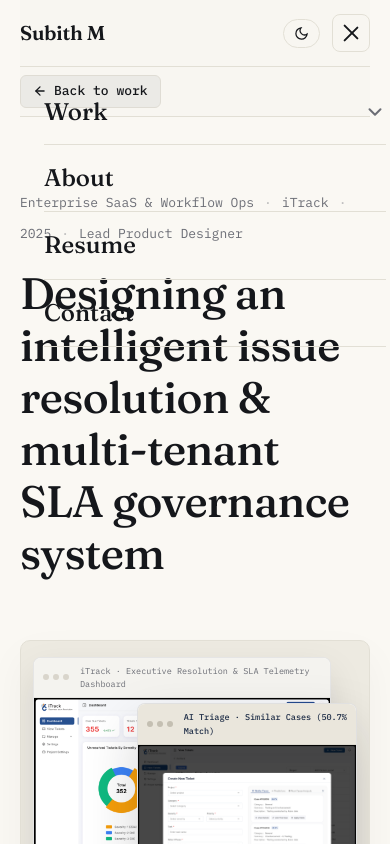
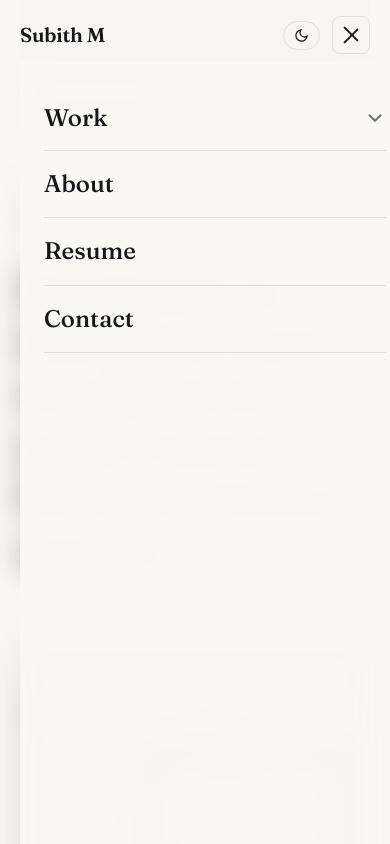
Before and after one commit to SubithPrabhakar/subith-portfolio, a plain HTML site: page itrack.html in a window 390 px wide. Both pictures are taken after a click on the button 351 px from the left and 33 px from the top of the page. Shown: the top 844 px of the page. Drawn offline with Linux system fonts and the light colour scheme.

Commit message:
Add solid background & page blur to mobile menu, clean back to work link without box button, and lighten separator line

```diff
--- a/style.css
+++ b/style.css
@@ -454,11 +454,11 @@ a{
   position: sticky;
   top: 65px;
   z-index: 990;
-  padding: 10px 0;
-  background: rgba(248, 246, 241, 0.94);
+  padding: 12px 0 10px 0;
+  background: rgba(250, 248, 243, 0.94);
   backdrop-filter: blur(16px);
   -webkit-backdrop-filter: blur(16px);
-  border-bottom: 1px solid var(--line);
+  border-bottom: 1px solid rgba(0, 0, 0, 0.06);
   margin-bottom: 28px;
   display: flex;
   align-items: center;
@@ -466,30 +466,32 @@ a{
 }
 
 [data-theme="dark"] .case-subnav {
-  background: rgba(18, 18, 18, 0.94);
+  background: rgba(14, 17, 23, 0.94);
+  border-bottom: 1px solid rgba(255, 255, 255, 0.06);
 }
 
 .case-subnav .back-link {
   font-family: 'IBM Plex Mono', monospace;
   font-size: 13px;
   font-weight: 500;
-  color: var(--ink);
-  background: var(--card-bg);
-  border: 1px solid var(--card-border);
-  border-radius: 6px;
-  padding: 5px 12px;
+  color: var(--muted);
+  background: transparent;
+  border: none;
+  border-radius: 0;
+  padding: 0;
   display: inline-flex;
   align-items: center;
-  gap: 7px;
+  gap: 8px;
   margin-bottom: 0;
   text-decoration: none;
-  transition: background-color 0.2s ease, border-color 0.2s ease, transform 0.2s ease, color 0.2s ease;
+  transition: color 0.2s ease, transform 0.2s ease;
 }
 
 .case-subnav .back-link:hover {
-  background: var(--paper);
-  border-color: var(--ink);
-  transform: translateX(-3px);
+  color: var(--ink);
+  background: transparent;
+  border: none;
+  transform: translateX(-4px);
 }
 
 .case-subnav .back-link svg {
@@ -501,13 +503,20 @@ a{
   transform: translateX(-2px);
 }
 
+/* Blur page content behind when mobile menu is active */
+body.menu-open > .wrap > *:not(.nav) {
+  filter: blur(16px);
+  transition: filter 0.25s ease;
+  pointer-events: none;
+}
+
 /* =========================================
    Mobile Navigation Overlay & Work Accordion
    ========================================= */
 
 @media (max-width: 768px) {
   .nav {
-    padding: 14px 0;
+    padding: 16px 0;
   }
 
   .nav-right {
@@ -519,23 +528,30 @@ a{
   }
 
   .case-subnav {
-    top: 59px;
-    padding: 8px 0;
+    top: 61px;
+    padding: 10px 0;
     margin-bottom: 20px;
+    border-bottom: 1px solid rgba(0, 0, 0, 0.06);
+  }
+
+  [data-theme="dark"] .case-subnav {
+    border-bottom: 1px solid rgba(255, 255, 255, 0.06);
   }
 
   .nav .links {
     position: fixed;
-    top: 59px;
+    top: 61px;
     left: 0;
     right: 0;
     bottom: 0;
     width: 100vw;
-    height: calc(100vh - 59px);
-    background: var(--bg);
+    height: calc(100vh - 61px);
+    background: rgba(250, 248, 243, 0.98);
+    backdrop-filter: blur(24px);
+    -webkit-backdrop-filter: blur(24px);
     overflow-y: auto;
     -webkit-overflow-scrolling: touch;
-    padding: 20px 24px 60px;
+    padding: 24px 24px 60px;
     display: none;
     flex-direction: column;
     align-items: stretch;
@@ -549,7 +565,7 @@ a{
   }
 
   [data-theme="dark"] .nav .links {
-    background: var(--bg);
+    background: rgba(14, 17, 23, 0.98);
     border: none;
     box-shadow: none;
   }
--- a/theme.js
+++ b/theme.js
@@ -43,6 +43,7 @@
         menuBtn.classList.remove('is-active');
         menuBtn.setAttribute('aria-expanded', 'false');
         document.body.style.overflow = '';
+        document.body.classList.remove('menu-open');
       }
     }
 
@@ -53,6 +54,7 @@
         menuBtn.classList.toggle('is-active', isOpen);
         menuBtn.setAttribute('aria-expanded', isOpen ? 'true' : 'false');
         document.body.style.overflow = isOpen ? 'hidden' : '';
+        document.body.classList.toggle('menu-open', isOpen);
       });
 
       // Accordion toggle for Work on mobile
```
